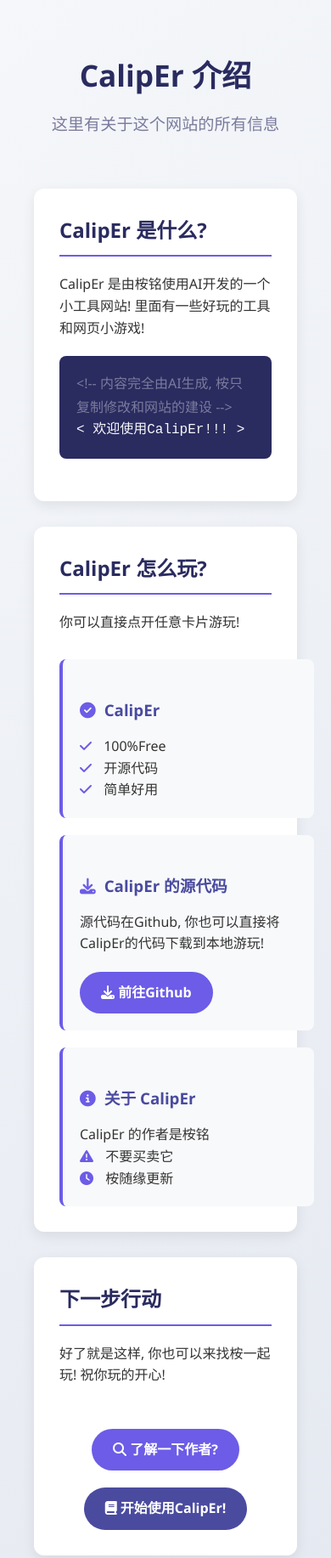
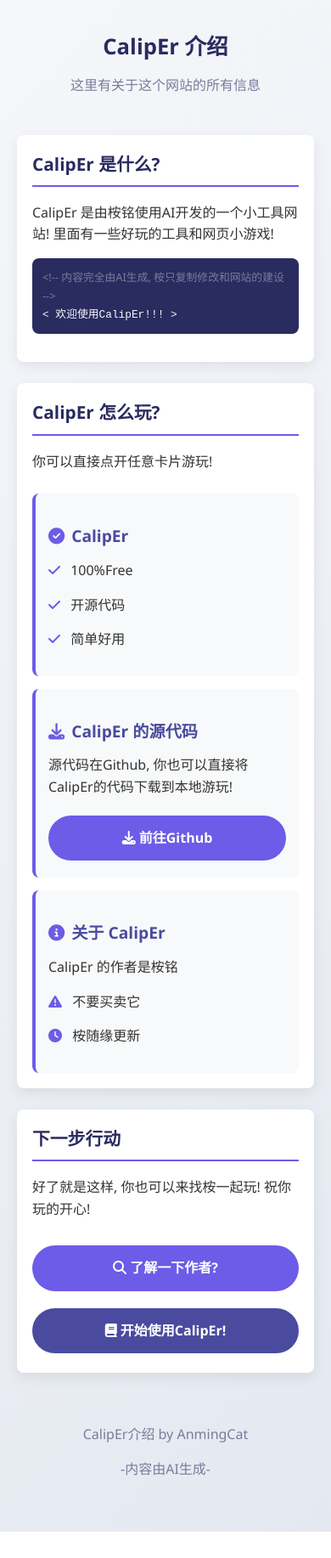
Before and after one commit to Anming1379/CalipEr-, a plain HTML site: page other/介绍.html in a window 390 px wide. Shown: the top 1834 px of the page at 85% size. After the commit the page ends 1803 px from the top, so only its background shows below. Drawn offline with Linux system fonts and the light colour scheme.

Commit message:
Add files via upload

```diff
--- a/other/介绍.html
+++ b/other/介绍.html
@@ -18,30 +18,30 @@
             background: linear-gradient(135deg, #f5f7fa 0%, #e4e8f0 100%);
             color: #333;
             line-height: 1.6;
-            padding: 20px;
+            padding: 15px;
             min-height: 100vh;
         }
 
         .container {
             max-width: 1200px;
             margin: 0 auto;
-            padding: 20px;
+            padding: 15px;
         }
 
         header {
             text-align: center;
-            margin-bottom: 40px;
-            padding: 20px 0;
+            margin-bottom: 30px;
+            padding: 15px 0;
         }
 
         h1 {
-            font-size: 2.8rem;
+            font-size: 2.2rem;
             color: #2a2b5f;
-            margin-bottom: 15px;
+            margin-bottom: 12px;
         }
 
         .subtitle {
-            font-size: 1.2rem;
+            font-size: 1rem;
             color: #7b7b9d;
             max-width: 800px;
             margin: 0 auto;
@@ -49,34 +49,41 @@
 
         .section {
             background: white;
-            border-radius: 12px;
-            padding: 30px;
-            margin-bottom: 30px;
+            border-radius: 10px;
+            padding: 20px;
+            margin-bottom: 25px;
             box-shadow: 0 5px 15px rgba(0, 0, 0, 0.08);
         }
 
         h2 {
             color: #2a2b5f;
-            margin-bottom: 20px;
-            padding-bottom: 10px;
+            margin-bottom: 18px;
+            padding-bottom: 8px;
             border-bottom: 2px solid #6c5ce7;
+            font-size: 1.6rem;
         }
 
         h3 {
             color: #4a4b9f;
-            margin: 25px 0 15px;
+            margin: 20px 0 12px;
+            font-size: 1.2rem;
+        }
+
+        p {
+            margin-bottom: 15px;
+            font-size: 1rem;
         }
 
         .icon-grid {
             display: grid;
-            grid-template-columns: repeat(auto-fill, minmax(200px, 1fr));
-            gap: 20px;
-            margin: 25px 0;
+            grid-template-columns: repeat(auto-fill, minmax(140px, 1fr));
+            gap: 15px;
+            margin: 20px 0;
         }
 
         .icon-item {
             text-align: center;
-            padding: 20px;
+            padding: 15px;
             background: #f8f9fa;
             border-radius: 8px;
             transition: all 0.3s ease;
@@ -88,32 +95,35 @@
         }
 
         .icon-example {
-            font-size: 2.5rem;
-            margin-bottom: 15px;
+            font-size: 2rem;
+            margin-bottom: 10px;
             color: #6c5ce7;
         }
 
         .icon-name {
             font-weight: 600;
             margin-bottom: 5px;
+            font-size: 0.9rem;
         }
 
         .icon-class {
             font-family: 'Fira Code', monospace;
             background: #e4e8f0;
-            padding: 3px 8px;
+            padding: 3px 6px;
             border-radius: 4px;
-            font-size: 0.9rem;
+            font-size: 0.8rem;
+            word-break: break-all;
         }
 
         .code-block {
             background: #2a2b5f;
             color: #f8f9fa;
-            padding: 20px;
+            padding: 15px;
             border-radius: 8px;
-            margin: 20px 0;
+            margin: 15px 0;
             overflow-x: auto;
             font-family: 'Fira Code', monospace;
+            font-size: 0.9rem;
         }
 
         .code-comment {
@@ -122,58 +132,62 @@
 
         .usage-examples {
             display: grid;
-            grid-template-columns: repeat(auto-fit, minmax(300px, 1fr));
-            gap: 20px;
-            margin-top: 30px;
+            grid-template-columns: 1fr;
+            gap: 15px;
+            margin-top: 25px;
         }
 
         .example {
-            padding: 20px;
+            padding: 18px;
             background: #f8f9fa;
             border-radius: 8px;
             border-left: 4px solid #6c5ce7;
         }
 
         .example-icon {
-            margin-right: 10px;
+            margin-right: 8px;
             color: #6c5ce7;
         }
 
         .customization {
             display: grid;
-            grid-template-columns: repeat(auto-fit, minmax(250px, 1fr));
-            gap: 20px;
-            margin-top: 20px;
+            grid-template-columns: 1fr;
+            gap: 15px;
+            margin-top: 15px;
         }
 
         .custom-item {
-            padding: 20px;
+            padding: 18px;
             text-align: center;
             background: #f8f9fa;
             border-radius: 8px;
         }
 
         .size-example {
-            font-size: 3rem;
+            font-size: 2.5rem;
             color: #6c5ce7;
-            margin: 15px 0;
+            margin: 12px 0;
         }
 
         .color-example {
-            font-size: 2.5rem;
-            margin: 15px 0;
+            font-size: 2rem;
+            margin: 12px 0;
         }
 
         .btn {
             display: inline-block;
-            padding: 12px 25px;
+            padding: 14px 22px;
             background: #6c5ce7;
             color: white;
             text-decoration: none;
             border-radius: 30px;
             font-weight: 600;
-            margin-top: 20px;
+            margin-top: 15px;
             transition: all 0.3s ease;
+            font-size: 1rem;
+            text-align: center;
+            min-width: 160px;
+            margin: 10px 5px;
         }
 
         .btn:hover {
@@ -183,19 +197,96 @@
 
         footer {
             text-align: center;
-            padding: 30px 0;
+            padding: 25px 0;
             color: #7b7b9d;
-            margin-top: 40px;
+            margin-top: 35px;
+            font-size: 0.9rem;
         }
 
+        /* 手机端优化 */
         @media (max-width: 768px) {
-            .icon-grid {
-                grid-template-columns: repeat(auto-fill, minmax(150px, 1fr));
+            body {
+                padding: 10px;
+            }
+
+            .container {
+                padding: 10px;
             }
 
             h1 {
-                font-size: 2.2rem;
+                font-size: 1.8rem;
             }
+
+            h2 {
+                font-size: 1.4rem;
+            }
+
+            .section {
+                padding: 18px;
+                border-radius: 8px;
+            }
+
+            .icon-grid {
+                grid-template-columns: repeat(auto-fill, minmax(120px, 1fr));
+                gap: 12px;
+            }
+
+            .btn-container {
+                display: flex;
+                flex-direction: column;
+                gap: 10px;
+            }
+
+            .btn {
+                width: 100%;
+                margin: 5px 0;
+            }
+        }
+
+        /* 小屏幕手机优化 */
+        @media (max-width: 480px) {
+            h1 {
+                font-size: 1.6rem;
+            }
+
+            h2 {
+                font-size: 1.3rem;
+            }
+
+            .icon-grid {
+                grid-template-columns: repeat(2, 1fr);
+            }
+
+            .icon-item {
+                padding: 12px;
+            }
+
+            .icon-example {
+                font-size: 1.8rem;
+            }
+
+            .example {
+                padding: 15px;
+            }
+
+            .code-block {
+                padding: 12px;
+                font-size: 0.8rem;
+            }
+        }
+
+        /* 防止长按出现默认菜单 */
+        .btn, .icon-item {
+            -webkit-tap-highlight-color: transparent;
+            -webkit-touch-callout: none;
+            -webkit-user-select: none;
+            user-select: none;
+        }
+
+        /* 提高可点击区域的可访问性 */
+        .btn:focus, .icon-item:focus {
+            outline: 2px solid #6c5ce7;
+            outline-offset: 2px;
         }
     </style>
 </head>
@@ -246,7 +337,7 @@
             <h2>下一步行动</h2>
             <p>好了就是这样, 你也可以来找桉一起玩! 祝你玩的开心!</p>
 
-            <div style="text-align: center; margin-top: 30px;">
+            <div class="btn-container" style="text-align: center; margin-top: 25px;">
                 <a href="https://anmingcat.pages.dev" class="btn" target="_blank">
                     <i class="fas fa-search"></i> 了解一下作者?
                 </a>
```
